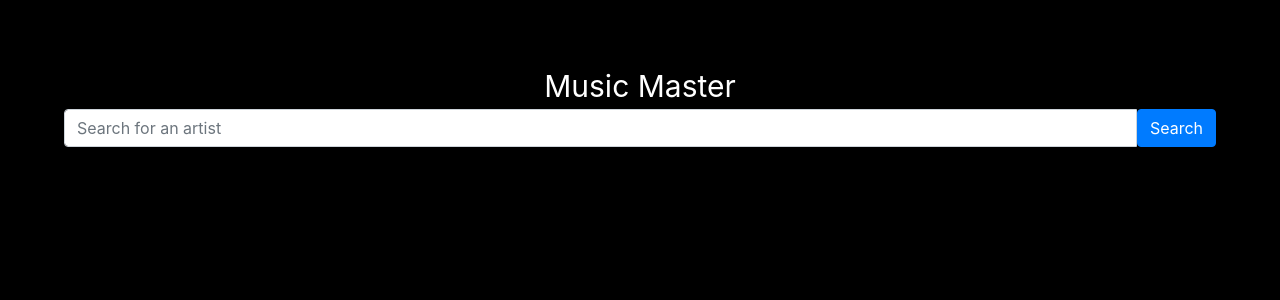
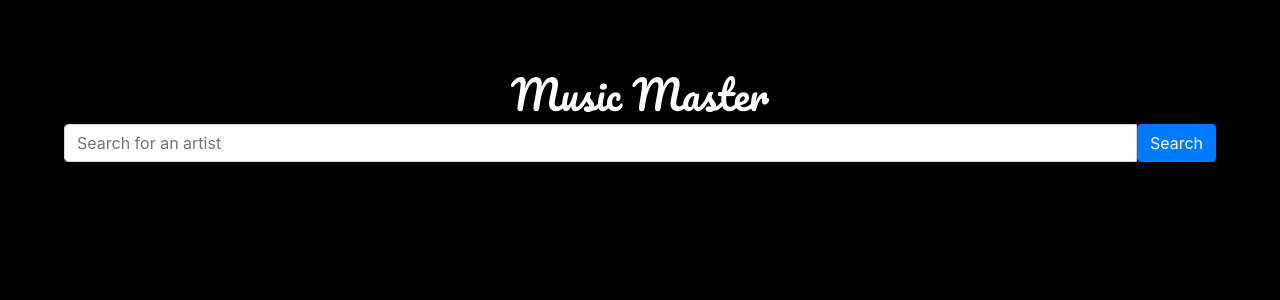
Before and after one commit to sophieklm/music-master, a React (Create React App) app: page / in a window 1280 px wide. Shown: the top 300 px of the page. Built offline with nearby package versions, Linux system fonts and the light colour scheme.

Commit message:
Update README

```diff
--- a/src/Profile.jsx
+++ b/src/Profile.jsx
@@ -1,15 +1,22 @@
 import React from 'react';
 
 class Profile extends React.Component {
+  renderImage() {
+    if (this.props.artist.images[0]) {
+      return (
+        <img
+          alt="Profile"
+          className="profile-image"
+          src={this.props.artist.images[0].url}
+        />
+      );
+    }
+  }
   renderArtist() {
     if (this.props.artist) {
       return (
         <div className="profile">
-          <img
-            alt="Profile"
-            className="profile-image"
-            src={this.props.artist.images[0].url}
-          />
+          {this.renderImage()}
           <div className="profile-info">
             <div className="profile-name">{this.props.artist.name}</div>
             <div className="profile-followers">
--- a/src/index.css
+++ b/src/index.css
@@ -1,3 +1,5 @@
+@import url('https://fonts.googleapis.com/css?family=Pacifico&display=swap');
+
 body {
   background: #000;
   color: #fff;
@@ -20,7 +22,9 @@ code {
 }
 
 .App-header {
-  font-size: 30px;
+  font-family: 'Pacifico', sans-serif;
+  font-size: 40px;
+  font-weight: lighter;
 }
 
 /*Profile*/
@@ -31,6 +35,7 @@ code {
 }
 
 .profile-info {
+  font-family: sans-serif;
   margin-left: 10px;
   text-align: left;
 }
@@ -43,6 +48,7 @@ code {
 }
 
 .profile-name {
+  font-family: 'Pacifico', sans-serif;
   font-size: 25px;
 }
 
@@ -73,6 +79,7 @@ code {
 }
 
 .track-text {
+  font-family: sans-serif;
   background-color: black;
   color: white;
   opacity: 0.75;
@@ -82,3 +89,9 @@ code {
   position: absolute;
   bottom: 0;
 }
+
+.track-play {
+  position: absolute;
+  width: 220px;
+  height: 220px;
+}
```
Also changed, not shown: 2 other files (tests, documents, lock files or other folders).
